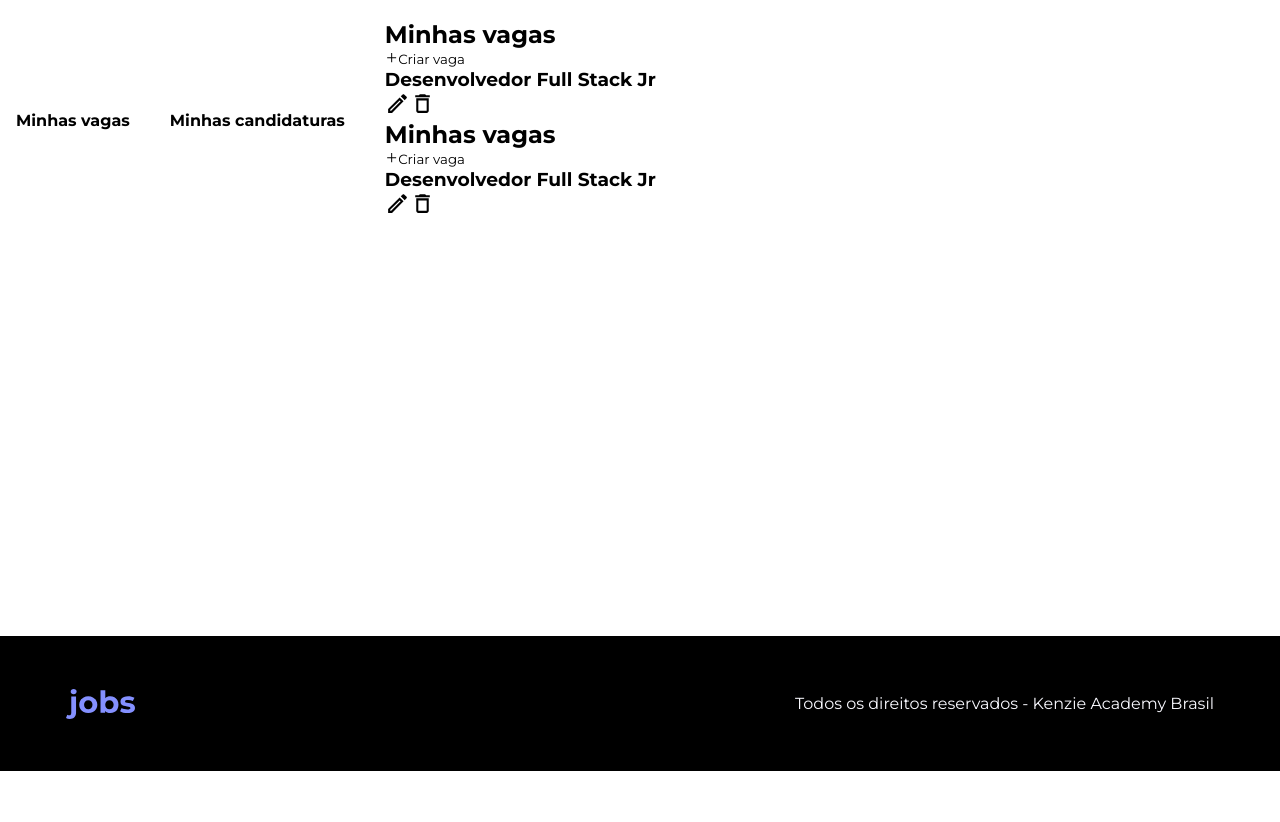
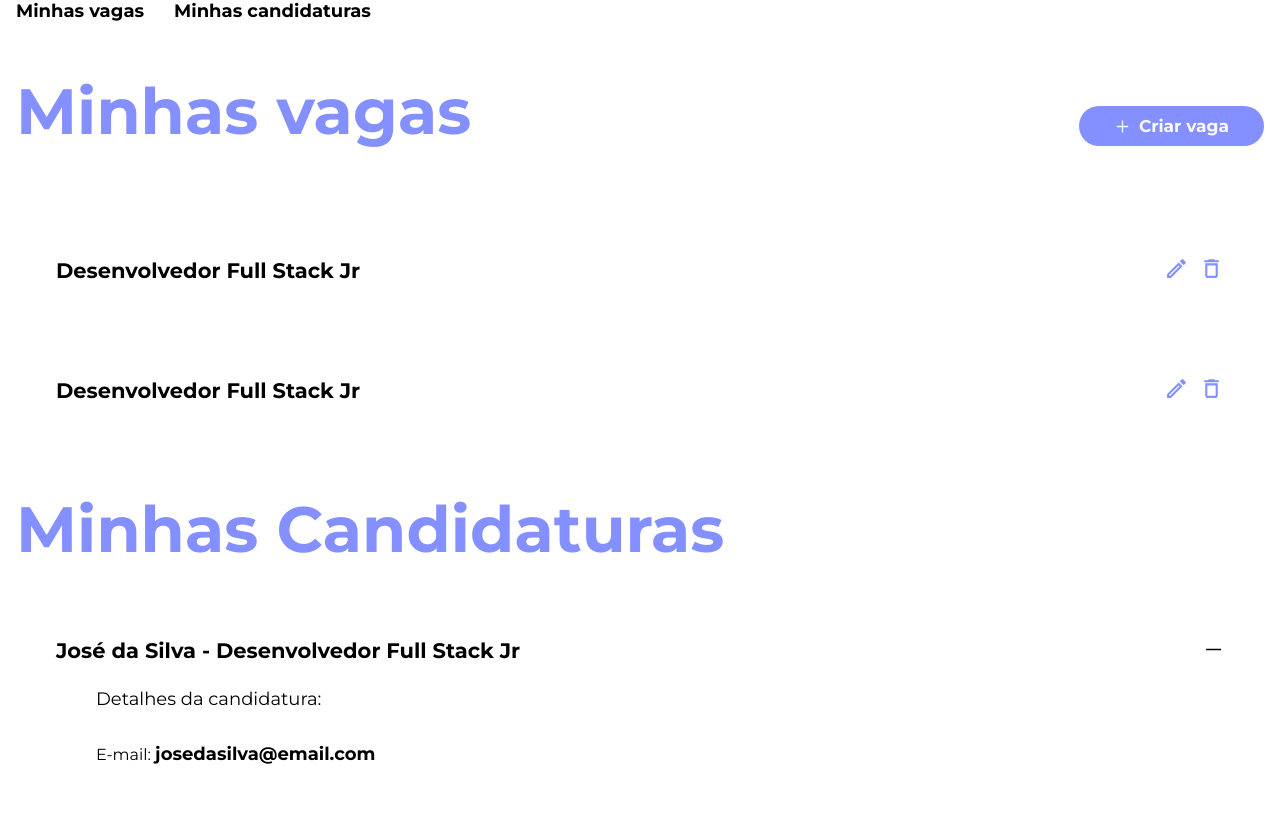
Before and after one commit to gusmfs/kenzie_jobs, a React (Vite) app: page /dashboard in a window 1280 px wide. Shown: the part 318-1140 px from the top of the page. Before the commit the page ends 1089 px from the top, so only its background shows below. Built offline with nearby package versions, Linux system fonts and the light colour scheme; no server answers.

Commit message:
style: DashboardPage

```diff
--- a/src/components/sections/MyJobsApplicantions/index.jsx
+++ b/src/components/sections/MyJobsApplicantions/index.jsx
@@ -1,28 +1,24 @@
-import { AiOutlinePlus } from "react-icons/ai";
-import { MdOutlineDelete, MdOutlineEdit } from "react-icons/md";
+import { AiOutlineMinus, AiOutlinePlus } from "react-icons/ai";
 import styles from "./style.module.scss";
-
 
 export const MyJobsApplicantions = () => {
     return(
         <section>
-            <h2>Minhas vagas</h2>
-                <button> <AiOutlinePlus/>Criar vaga </button>
-                <li>
+            <h2 className="title one">Minhas Candidaturas</h2>
+                <li className={styles.containerLiMinus}>
                     <div>
-                        <h3>Desenvolvedor Full Stack Jr</h3>
+                        <h3 className="title tree">José da Silva - Desenvolvedor Full Stack Jr</h3>
+                        <button> <AiOutlineMinus size={21} /></button>
                     </div>
-                    <button
-                        title="Editar"
-                        aria-label="edit">
-                        <MdOutlineEdit size={25} />
-                    </button>
-                    <button
-                        title="Remover"
-                        aria-label="remove">
-                        <MdOutlineDelete size={25} />
-                    </button>
+                    <span>
+                        <p className="paragraph">Detalhes da candidatura:</p>
+                        <p> E-mail: <strong className="title boldAlert">josedasilva@email.com</strong></p>
+                    </span>
+                </li>
+                <li className={styles.containerLiPlus}>
+                    <p className="title tree">Otavio Silva - Desenvolvedor Full Stack Jr</p>
+                    <button><AiOutlinePlus size={21} /></button>
                 </li>
         </section>
-    )
-}
+    );
+};
--- a/src/components/sections/MyJobsApplicantions/style.module.scss
+++ b/src/components/sections/MyJobsApplicantions/style.module.scss
@@ -0,0 +1,47 @@
+section{
+    h2{
+        align-items: center;
+        margin-bottom: 30px;
+        color: var(--Blue);
+    }
+}
+
+.containerLiMinus{
+    padding: 40px;
+    height: 260px;
+    div{
+        display: flex;
+        justify-content: space-between;
+        align-items: center;
+
+
+        margin-bottom: 25px;
+    }
+
+    span{
+        max-width: 350px ;
+        p{
+        padding: 0 40px;
+        height: 55px;
+        align-items: center;
+
+
+        }
+    }
+    &:hover{
+        background-color: var(--Lightblue);
+    }
+}
+.containerLiPlus{
+    display: flex;
+    justify-content: space-between;
+    align-items: center;
+    padding: 0 40px;
+    margin-bottom: 25px;
+    height: 118px;
+
+    &:hover{
+        background-color: var(--Lightblue);
+    }
+
+}
--- a/src/components/sections/MyJobsSection/index.jsx
+++ b/src/components/sections/MyJobsSection/index.jsx
@@ -4,24 +4,39 @@ import styles from "./style.module.scss";
 
 export const MyJobsSection = () => {
     return (
-        <section>
-            <h2>Minhas vagas</h2>
-            <button>
-                <AiOutlinePlus />
-                Criar vaga
-            </button>
-            <li>
+        <section >
+            <div className={styles.containerJobs}>
+                <h2 className="title one">Minhas vagas</h2>
+                <button className="btnSolid">
+                        <AiOutlinePlus />
+                    Criar vaga
+                </button>
+            </div>
+            <li className={styles.containerLi}>
                 <div>
-                    <div>
-                        <h3>Desenvolvedor Full Stack Jr</h3>
-                    </div>
+                    <h3 className="title tree">Desenvolvedor Full Stack Jr</h3>
+                </div>
+                <span>
                     <button title="Editar" aria-label="edit">
                         <MdOutlineEdit size={25} />
                     </button>
                     <button title="Remover" aria-label="remove">
                         <MdOutlineDelete size={25} />
                     </button>
+                </span>
+            </li>
+            <li className={styles.containerLi}>
+                <div>
+                    <h3 className="title tree">Desenvolvedor Full Stack Jr</h3>
                 </div>
+                <span>
+                    <button title="Editar" aria-label="edit">
+                        <MdOutlineEdit size={25} />
+                    </button>
+                    <button title="Remover" aria-label="remove">
+                        <MdOutlineDelete size={25} />
+                    </button>
+                </span>
             </li>
         </section>
     );
--- a/src/components/sections/MyJobsSection/style.module.scss
+++ b/src/components/sections/MyJobsSection/style.module.scss
@@ -0,0 +1,32 @@
+.containerJobs{
+    display: flex;
+    align-items: center;
+    justify-content: space-between;
+    width: 100%;
+    margin-bottom: 30px;
+    h2{
+        color: var(--Blue);
+    }
+}
+.containerLi{
+    display: flex;
+    align-items: center;
+    width: 100%;
+    justify-content: space-between;
+    padding: 0 40px;
+    height: 120px;
+
+    &:hover{
+        background-color: var(--Lightblue);
+    }
+
+    span{
+        display: flex;
+        justify-content: flex-end;
+        gap: 10px;
+        button{
+        color: var(--Blue);
+
+        }
+    }
+}
--- a/src/pages/DashboardPage/index.jsx
+++ b/src/pages/DashboardPage/index.jsx
@@ -8,6 +8,7 @@ import {MyJobsApplicantions} from "../../components/sections/MyJobsApplicantions
 
 export const DashboardPage = () => {
     return(
+
             <DefaultTemplate>
                 <main className="container">
                     <section className={styles.dashboardContainer}>
@@ -16,13 +17,18 @@ export const DashboardPage = () => {
                         <div className={styles.dashButtons}>
                             <button className="title boldAlert">Minhas vagas</button>
                             <button className="title boldAlert">Minhas candidaturas</button>
+                        </div>
+                    </section>
+                    <div className={styles.containerUls}>
                         <ul>
                             <MyJobsSection/>
+                        </ul>
+                        <ul>
                             <MyJobsApplicantions/>
                         </ul>
                     </div>
-                </section>
                 </main>
             </DefaultTemplate>
+
     );
 };
--- a/src/pages/DashboardPage/style.module.scss
+++ b/src/pages/DashboardPage/style.module.scss
@@ -2,9 +2,9 @@
     display: flex;
     flex-direction: column;
     align-items:first baseline;
-    height: 100vh;
+
     width: 100%;
-    gap: 50px;
+    gap: 40px;
     margin-top: 50px;
 
     h1{
@@ -14,5 +14,17 @@
 }
 .dashButtons{
     display: flex;
+    gap: 30px;
+
+    button:hover{
+        color: var(--Blue);
+    }
+
+}
+.containerUls{
+    display: flex;
+    flex-direction: column;
+    width: 100%;
     gap: 40px;
+    margin-top: 50px;
 }
--- a/src/style/typography.scss
+++ b/src/style/typography.scss
@@ -17,7 +17,8 @@
   }
 
   &.boldAlert {
-    font-size: 16px;
+
+    font-size: 18px;
     line-height: normal;
   }
 
```
Lines whose indentation alone changed are shown as unchanged.
